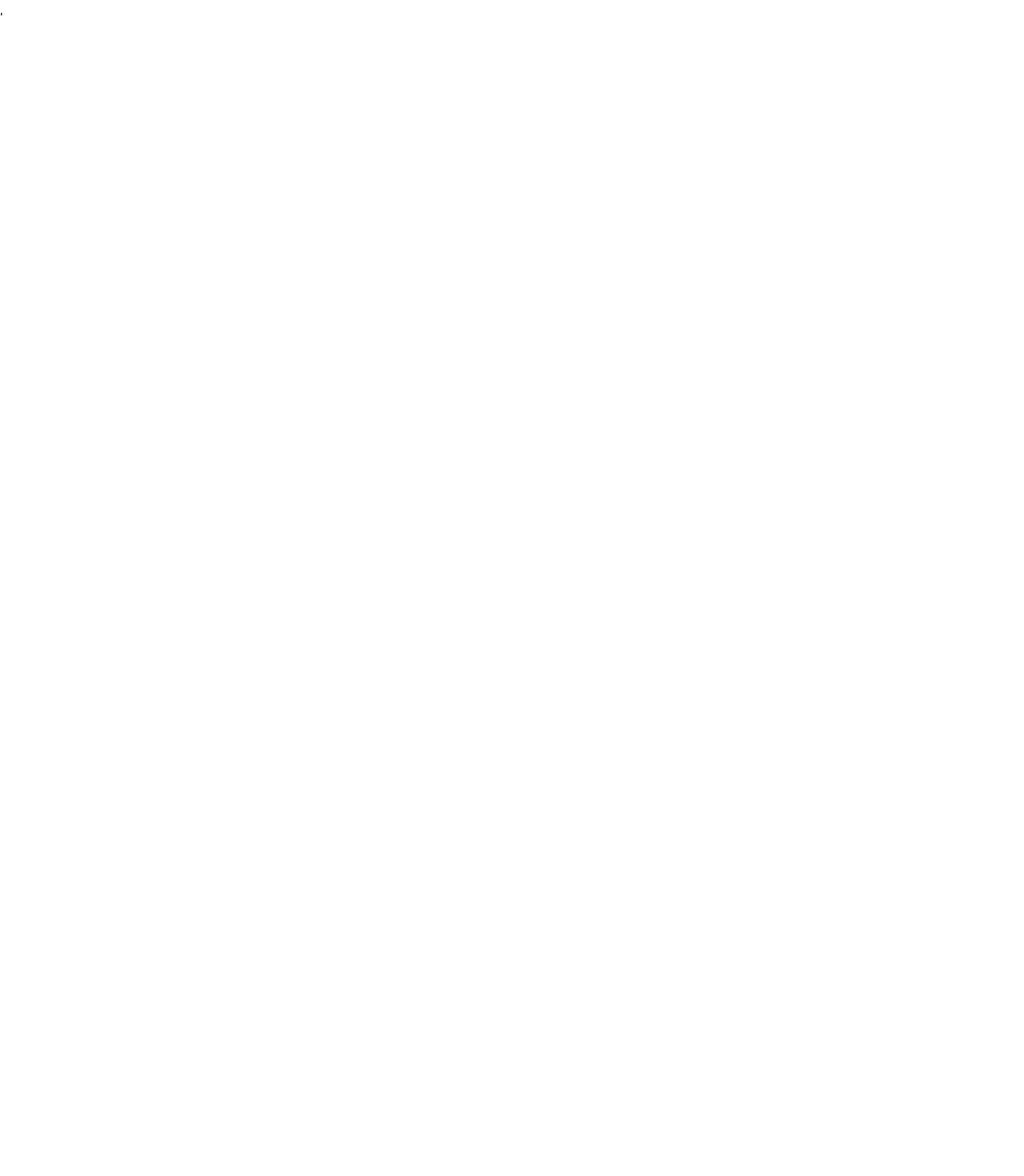
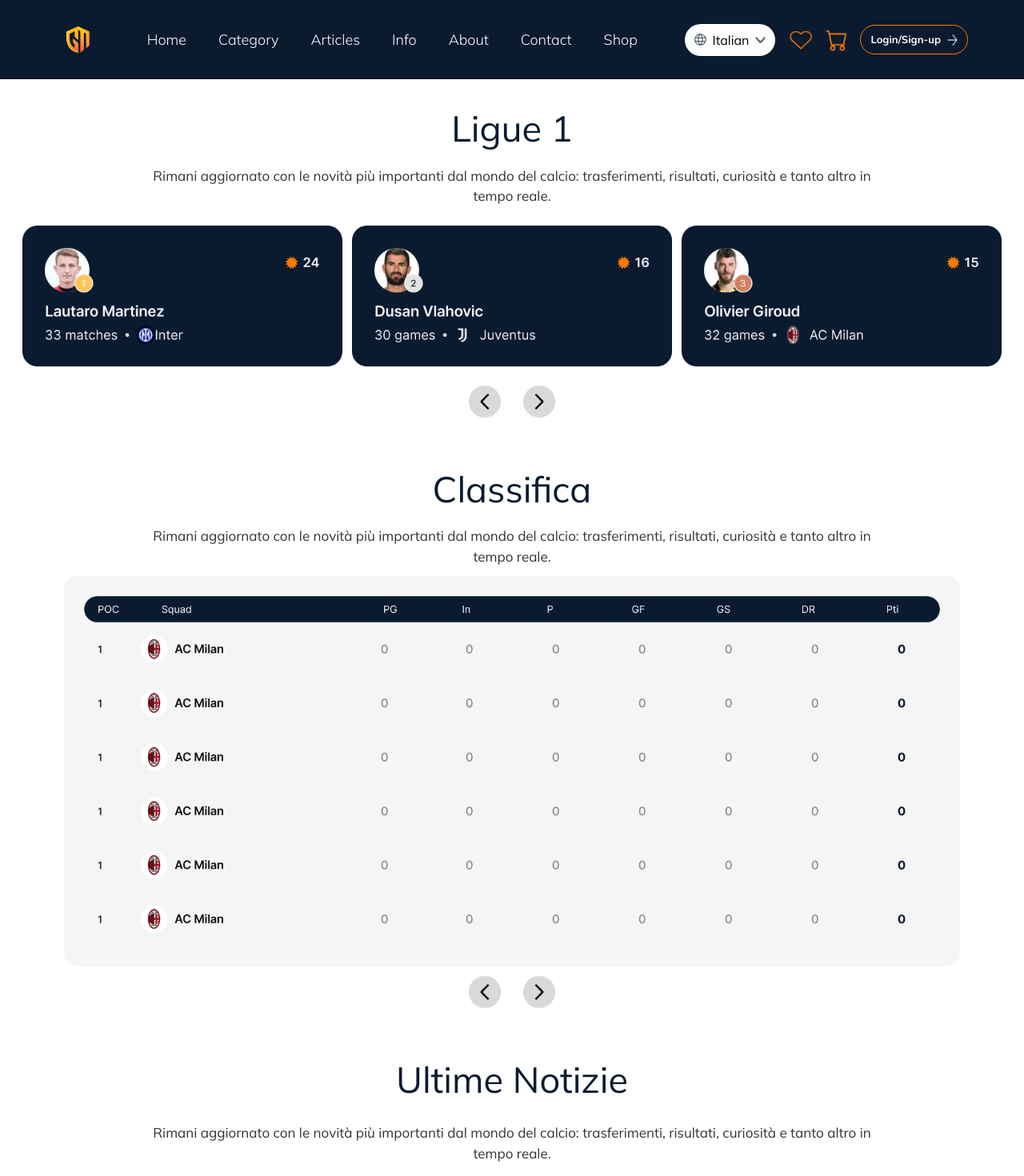
Before and after one commit to imkashishkathuria/goal-mania, a React (Vite) app: page /category/ligue1 in a window 1280 px wide. Before the commit this address had no page. Shown: the top 1470 px of the page at 80% size. Before the commit the page ends 800 px from the top, so only its background shows below. Built offline with nearby package versions, Linux system fonts and the light colour scheme; a web font is replaced by a local one.

Commit message:
Ligue 1 page

```diff
--- a/src/App.jsx
+++ b/src/App.jsx
@@ -9,6 +9,7 @@
 import SeriesA from './pages/SeriesA'
 import PremierLeague from './pages/PremierLeague'
 import LaLigaALMemento from './pages/LaLigaALMemento'
+import Ligue1 from './pages/Ligue1'
 
 const App = () => {
   return (
@@ -23,6 +24,7 @@
           <Route path="category/seriea" element={<SeriesA />} />
            <Route path="category/premier-league" element={<PremierLeague />} />
             <Route path="category/laliga" element={<LaLigaALMemento />} />
+            <Route path='category/ligue1' element={<Ligue1 />} />
         </Routes>
     </div>
   )
--- a/src/pages/Ligue1.jsx
+++ b/src/pages/Ligue1.jsx
@@ -1,10 +1,30 @@
 import React from 'react'
+import Header from '../components/Header'
+import HomeSections from '../components/HomeSections'
+import Classifica from '../components/Classifica'
+import UltimeNotizie from '../components/UltimeNotizie'
+import Footer from '../components/Footer'
 
 const Ligue1 = () => {
   return (
     <div>
+      <Header />
+      <div className='py-3 md:py-7'>
+        <HomeSections heading="Ligue 1" subheading="Rimani aggiornato con le novità più importanti dal mondo del calcio: trasferimenti, risultati, curiosità e tanto altro in tempo reale." cards={
+          <div className='p-3 flex gap-3 justify-between w-[100vw] md:w-full overflow-auto md:overflow-hidden'>
+            {["/Table Column.png", "/Table Column (1).png", "/Table Column (2).png"].map((item, index) => (
+              <img src={item} key={index} className='w-[250px] md:w-[400px] obejct-contain' />
+            ))}
 
+          </div>
+
+        } />
+      </div>
+      <Classifica />
+      <UltimeNotizie img1="/Frame 237883 (8).png" img2="/Frame 237883 (9).png" img3="/a46443266d890128c17885167521f18502a63998.jpg" />
+      <Footer />
     </div>
+
   )
 }
 
```
